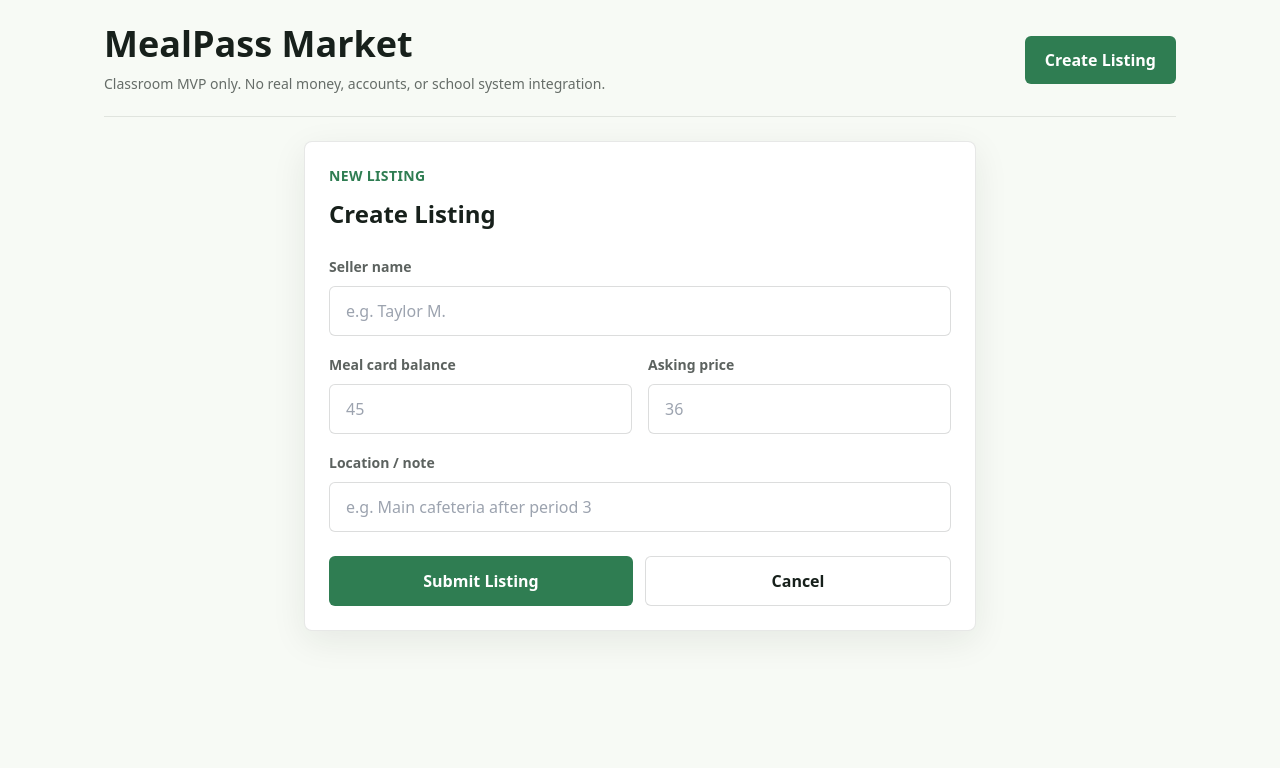
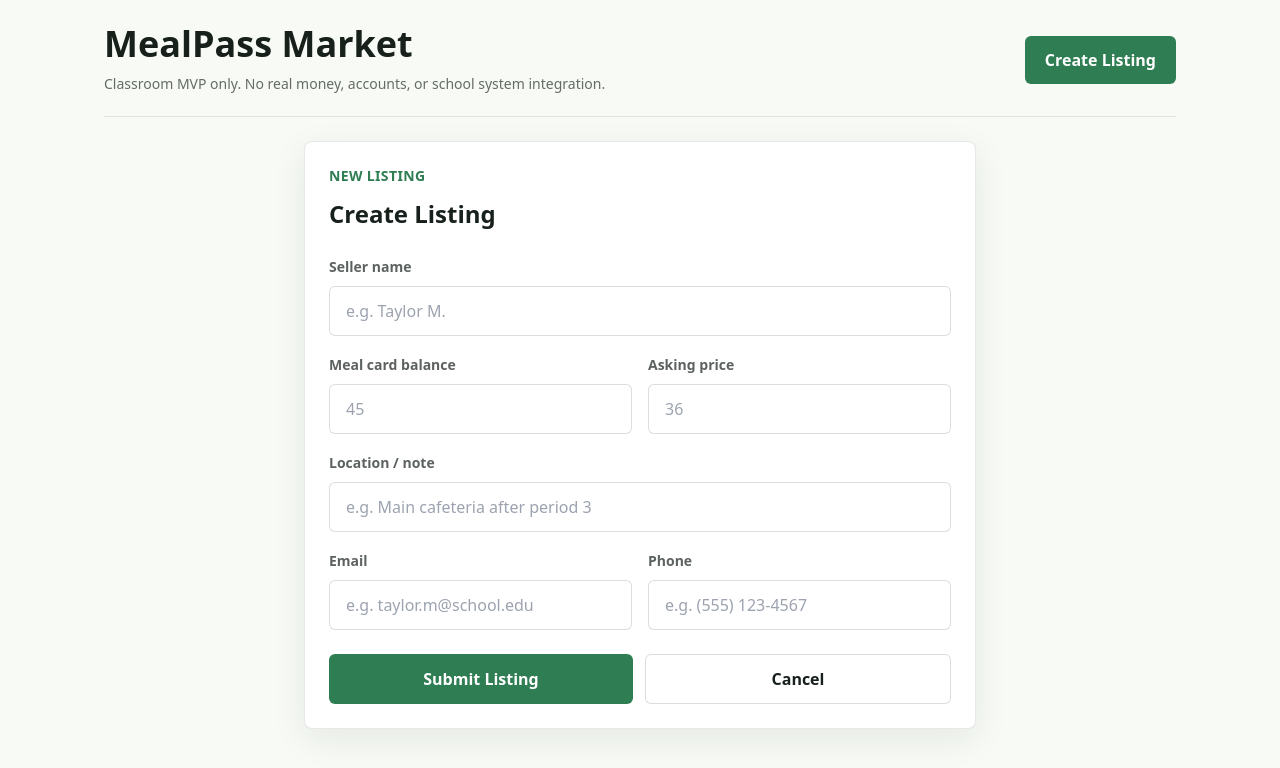
Before and after one commit to jack-li-codes/mealpass-market, a Next.js app: page / in a window 1280 px wide. Both pictures are taken after a click on the button "Create Listing". Shown: the top 768 px of the page. Built offline with nearby package versions, Linux system fonts and the light colour scheme.

Commit message:
list-features

```diff
--- a/app/page.tsx
+++ b/app/page.tsx
@@ -8,11 +8,14 @@ type Listing = {
   balanceAmount: number;
   askingPrice: number;
   locationNote: string;
+  email: string;
+  phone: string;
 };
 
 type SellerInfo = {
-  credibilityRating: number;
   totalTransactions: number;
+  ratingSum: number;
+  reviewCount: number;
 };
 
 type View = "listings" | "create" | "detail" | "seller-info";
@@ -23,69 +26,76 @@ const initialListings: Listing[] = [
     sellerName: "Maya R.",
     balanceAmount: 42,
     askingPrice: 34,
-    locationNote: "North cafeteria, lunch block transfer"
+    locationNote: "North cafeteria, lunch block transfer",
+    email: "maya.r@school.edu",
+    phone: "(555) 123-4567"
   },
   {
     id: 2,
     sellerName: "Jordan K.",
     balanceAmount: 28,
     askingPrice: 22,
-    locationNote: "Library commons after school"
+    locationNote: "Library commons after school",
+    email: "jordan.k@school.edu",
+    phone: "(555) 234-5678"
   },
   {
     id: 3,
     sellerName: "Sam P.",
     balanceAmount: 65,
     askingPrice: 52,
-    locationNote: "Student atrium, best for weekly lunches"
+    locationNote: "Student atrium, best for weekly lunches",
+    email: "sam.p@school.edu",
+    phone: "(555) 345-6789"
   },
   {
     id: 4,
     sellerName: "Alex T.",
     balanceAmount: 35,
     askingPrice: 28,
-    locationNote: "Main hallway by lockers, mornings only"
+    locationNote: "Main hallway by lockers, mornings only",
+    email: "alex.t@school.edu",
+    phone: "(555) 456-7890"
   },
   {
     id: 5,
     sellerName: "Casey L.",
     balanceAmount: 50,
     askingPrice: 40,
-    locationNote: "West building entrance after classes"
+    locationNote: "West building entrance after classes",
+    email: "casey.l@school.edu",
+    phone: "(555) 567-8901"
   },
   {
     id: 6,
     sellerName: "Riley M.",
     balanceAmount: 72,
     askingPrice: 58,
-    locationNote: "Gym bleachers during lunch"
+    locationNote: "Gym bleachers during lunch",
+    email: "riley.m@school.edu",
+    phone: "(555) 678-9012"
   },
   {
     id: 7,
     sellerName: "Jessie H.",
     balanceAmount: 44,
     askingPrice: 35,
-    locationNote: "Library study area, flexible timing"
+    locationNote: "Library study area, flexible timing",
+    email: "jessie.h@school.edu",
+    phone: "(555) 789-0123"
   },
   {
     id: 8,
     sellerName: "Morgan B.",
     balanceAmount: 80,
     askingPrice: 64,
-    locationNote: "Student center, after 3pm"
+    locationNote: "Student center, after 3pm",
+    email: "morgan.b@school.edu",
+    phone: "(555) 890-1234"
   }
 ];
 
-const initialSellerInformation: { [key: string]: SellerInfo } = {
-  "Maya R.": { credibilityRating: 4.8, totalTransactions: 12 },
-  "Jordan K.": { credibilityRating: 4.5, totalTransactions: 8 },
-  "Sam P.": { credibilityRating: 4.9, totalTransactions: 15 },
-  "Alex T.": { credibilityRating: 4.6, totalTransactions: 10 },
-  "Casey L.": { credibilityRating: 4.7, totalTransactions: 9 },
-  "Riley M.": { credibilityRating: 4.9, totalTransactions: 14 },
-  "Jessie H.": { credibilityRating: 4.4, totalTransactions: 7 },
-  "Morgan B.": { credibilityRating: 5.0, totalTransactions: 18 }
-};
+const initialSellerInformation: { [key: string]: SellerInfo } = {};
 
 const money = new Intl.NumberFormat("en-CA", {
   style: "currency",
@@ -113,11 +123,17 @@ export default function Home() {
   const [reviewScore, setReviewScore] = useState<number>(5);
   const [reviewedRequestIds, setReviewedRequestIds] = useState<number[]>([]);
   const [successMessage, setSuccessMessage] = useState("");
+  const [showContactInfo, setShowContactInfo] = useState(false);
+
+  const selectedSellerInfo = selectedSeller ? sellerInformation[selectedSeller.sellerName] : undefined;
+
   const [form, setForm] = useState({
     sellerName: "",
     balanceAmount: "",
     askingPrice: "",
-    locationNote: ""
+    locationNote: "",
+    email: "",
+    phone: ""
   });
 
   function openListing(listing: Listing) {
@@ -138,13 +154,15 @@ export default function Home() {
     const name = selectedSeller.sellerName;
 
     setSellerInformation((prev) => {
-      const prevInfo = prev[name] ?? { credibilityRating: 0, totalTransactions: 0 };
-      const newTotal = prevInfo.totalTransactions + 1;
-      const newRating = (prevInfo.credibilityRating * prevInfo.totalTransactions + score) / newTotal;
+      const prevInfo = prev[name] ?? { totalTransactions: 0, ratingSum: 0, reviewCount: 0 };
 
       return {
         ...prev,
-        [name]: { credibilityRating: newRating, totalTransactions: newTotal }
+        [name]: {
+          ...prevInfo,
+          ratingSum: prevInfo.ratingSum + score,
+          reviewCount: prevInfo.reviewCount + 1
+        }
       };
     });
 
@@ -181,6 +199,21 @@ export default function Home() {
     setWalletBalance((currentBalance) =>
       currentBalance - selectedListing.askingPrice
     );
+    setSellerInformation((currentInfo) => {
+      const prevInfo = currentInfo[selectedListing.sellerName] ?? {
+        totalTransactions: 0,
+        ratingSum: 0,
+        reviewCount: 0
+      };
+
+      return {
+        ...currentInfo,
+        [selectedListing.sellerName]: {
+          ...prevInfo,
+          totalTransactions: prevInfo.totalTransactions + 1
+        }
+      };
+    });
     setSuccessMessage(
       `Request confirmed for ${selectedListing.sellerName}'s listing.`
     );
@@ -197,6 +230,8 @@ export default function Home() {
     if (
       !form.sellerName.trim() ||
       !form.locationNote.trim() ||
+      !form.email.trim() ||
+      !form.phone.trim() ||
       balanceAmount <= 0 ||
       askingPrice <= 0
     ) {
@@ -209,7 +244,9 @@ export default function Home() {
         sellerName: form.sellerName.trim(),
         balanceAmount,
         askingPrice,
-        locationNote: form.locationNote.trim()
+        locationNote: form.locationNote.trim(),
+        email: form.email.trim(),
+        phone: form.phone.trim()
       },
       ...currentListings
     ]);
@@ -217,7 +254,9 @@ export default function Home() {
       sellerName: "",
       balanceAmount: "",
       askingPrice: "",
-      locationNote: ""
+      locationNote: "",
+      email: "",
+      phone: ""
     });
     setSuccessMessage("Listing created and added to active listings.");
     setView("listings");
@@ -489,24 +528,45 @@ export default function Home() {
 
         {view === "seller-info" && selectedSeller ? (
           <section className="mx-auto w-full max-w-2xl rounded-lg border border-market-ink/10 bg-white p-6 shadow-[0_10px_35px_rgba(23,32,27,0.08)]">
+            <div className="flex items-start justify-between gap-4">
+              <div>
                 <p className="text-sm font-bold uppercase tracking-wide text-market-leaf">
                   Seller information
                 </p>
                 <h2 className="mt-3 text-2xl font-black">
                   {selectedSeller.sellerName}
                 </h2>
+              </div>
+              <button
+                onClick={() => setShowContactInfo(!showContactInfo)}
+                className="rounded-md bg-market-ink px-4 py-2 text-sm font-bold text-white transition hover:bg-market-leaf"
+              >
+                Contact Info
+              </button>
+            </div>
 
             <div className="mt-6 space-y-4">
+              {showContactInfo ? (
+                <div className="rounded-md bg-market-mint p-4 border border-market-leaf/30">
+                  <p className="text-sm text-market-ink/60">Email</p>
+                  <p className="mt-1 font-bold text-market-leaf">{selectedSeller.email}</p>
+                  <p className="mt-3 text-sm text-market-ink/60">Phone</p>
+                  <p className="mt-1 font-bold text-market-leaf">{selectedSeller.phone}</p>
+                </div>
+              ) : null}
+
               <div className="rounded-md bg-[#f7faf5] p-4">
                 <p className="text-sm text-market-ink/60">Seller credibility rating</p>
                 <p className="mt-2 text-2xl font-black">
-                  {sellerInformation[selectedSeller.sellerName]?.credibilityRating?.toFixed(1) || "—"} ⭐
+                  {selectedSellerInfo?.reviewCount
+                    ? (selectedSellerInfo.ratingSum / selectedSellerInfo.reviewCount).toFixed(1)
+                    : "—"} ⭐
                 </p>
               </div>
               <div className="rounded-md bg-[#f7faf5] p-4">
                 <p className="text-sm text-market-ink/60">Total transactions made</p>
                 <p className="mt-2 text-2xl font-black">
-                  {sellerInformation[selectedSeller.sellerName]?.totalTransactions || "—"}
+                  {selectedSellerInfo?.totalTransactions ?? 0}
                 </p>
               </div>
 
@@ -557,6 +617,7 @@ export default function Home() {
               <button
                 onClick={() => {
                   setSelectedSeller(null);
+                  setShowContactInfo(false);
                   setView("listings");
                 }}
                 className="inline-flex flex-1 items-center justify-center rounded-md border border-market-ink/15 bg-white px-5 py-3 font-bold text-market-ink transition hover:border-market-leaf/50 hover:text-market-leaf"
@@ -641,6 +702,40 @@ export default function Home() {
                 />
               </label>
 
+              <div className="grid gap-4 sm:grid-cols-2">
+                <label className="block">
+                  <span className="text-sm font-bold text-market-ink/70">
+                    Email
+                  </span>
+                  <input
+                    required
+                    type="email"
+                    value={form.email}
+                    onChange={(event) =>
+                      setForm({ ...form, email: event.target.value })
+                    }
+                    className="mt-2 w-full rounded-md border border-market-ink/15 bg-white px-4 py-3 outline-none transition focus:border-market-leaf"
+                    placeholder="e.g. taylor.m@school.edu"
+                  />
+                </label>
+
+                <label className="block">
+                  <span className="text-sm font-bold text-market-ink/70">
+                    Phone
+                  </span>
+                  <input
+                    required
+                    type="tel"
+                    value={form.phone}
+                    onChange={(event) =>
+                      setForm({ ...form, phone: event.target.value })
+                    }
+                    className="mt-2 w-full rounded-md border border-market-ink/15 bg-white px-4 py-3 outline-none transition focus:border-market-leaf"
+                    placeholder="e.g. (555) 123-4567"
+                  />
+                </label>
+              </div>
+
               <div className="flex flex-col gap-3 pt-2 sm:flex-row">
                 <button
                   type="submit"
@@ -655,7 +750,9 @@ export default function Home() {
                       sellerName: "",
                       balanceAmount: "",
                       askingPrice: "",
-                      locationNote: ""
+                      locationNote: "",
+                      email: "",
+                      phone: ""
                     });
                     setView("listings");
                   }}
```
Lines whose indentation alone changed are shown as unchanged.
